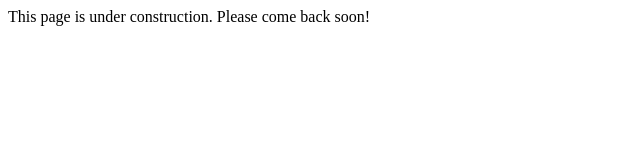
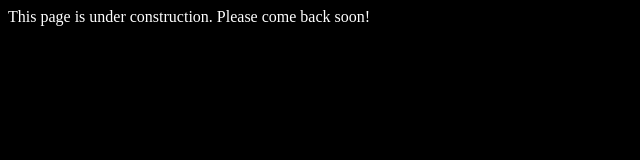
Before and after one commit to rochar/rochar, a plain HTML site: page index.html in a window 1280 px wide. Shown: the whole page, without its empty margins (0-640 px from the left). Drawn offline with Linux system fonts and the light colour scheme.

Commit message:
under construction dark

```diff
--- a/index.html
+++ b/index.html
@@ -1,5 +1,5 @@
 <!DOCTYPE >
-<html>
+<html style="background-color: black; color: white;">
   <head>
     <title>Under Construction</title>
   </head>
```
